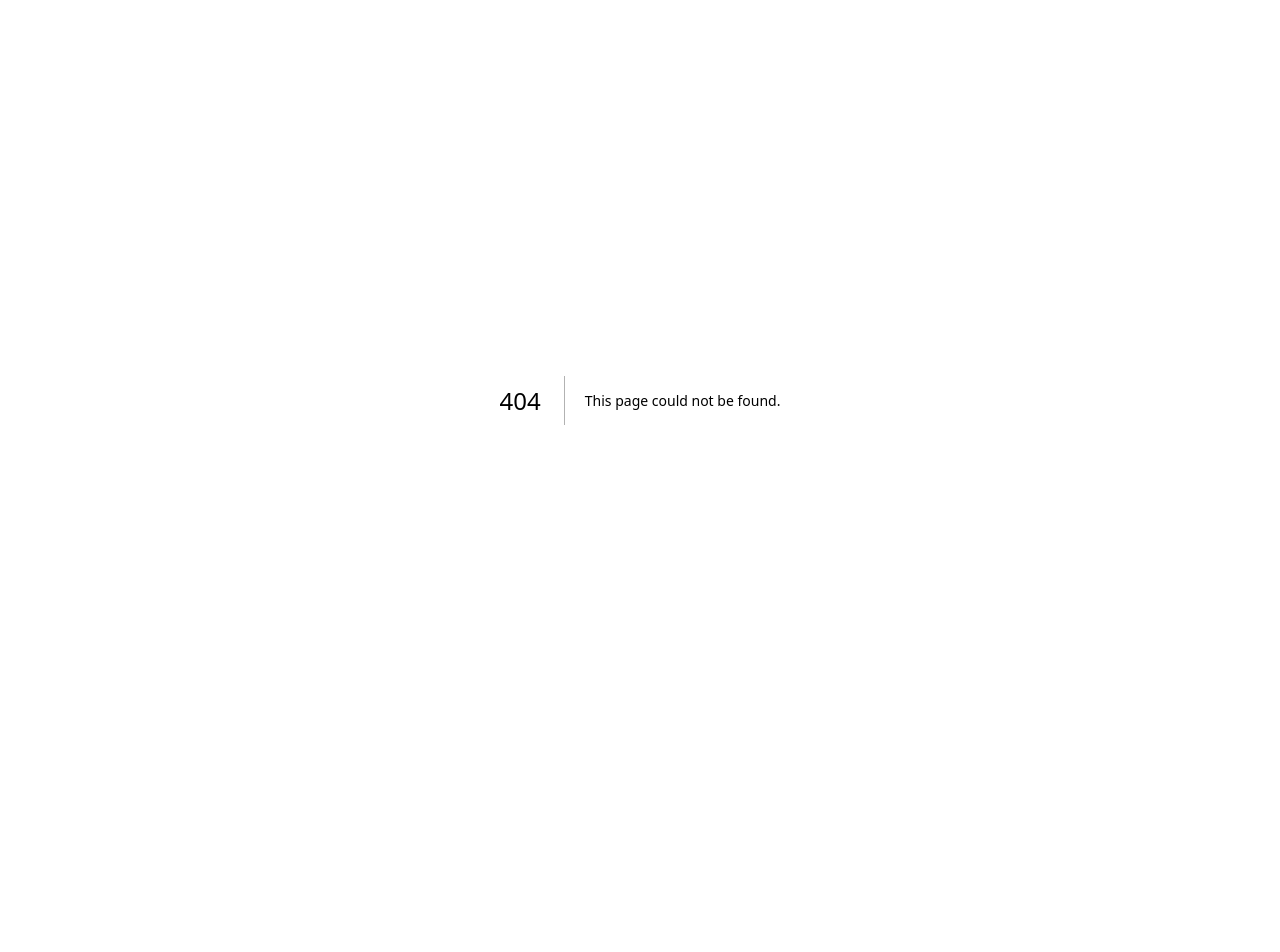
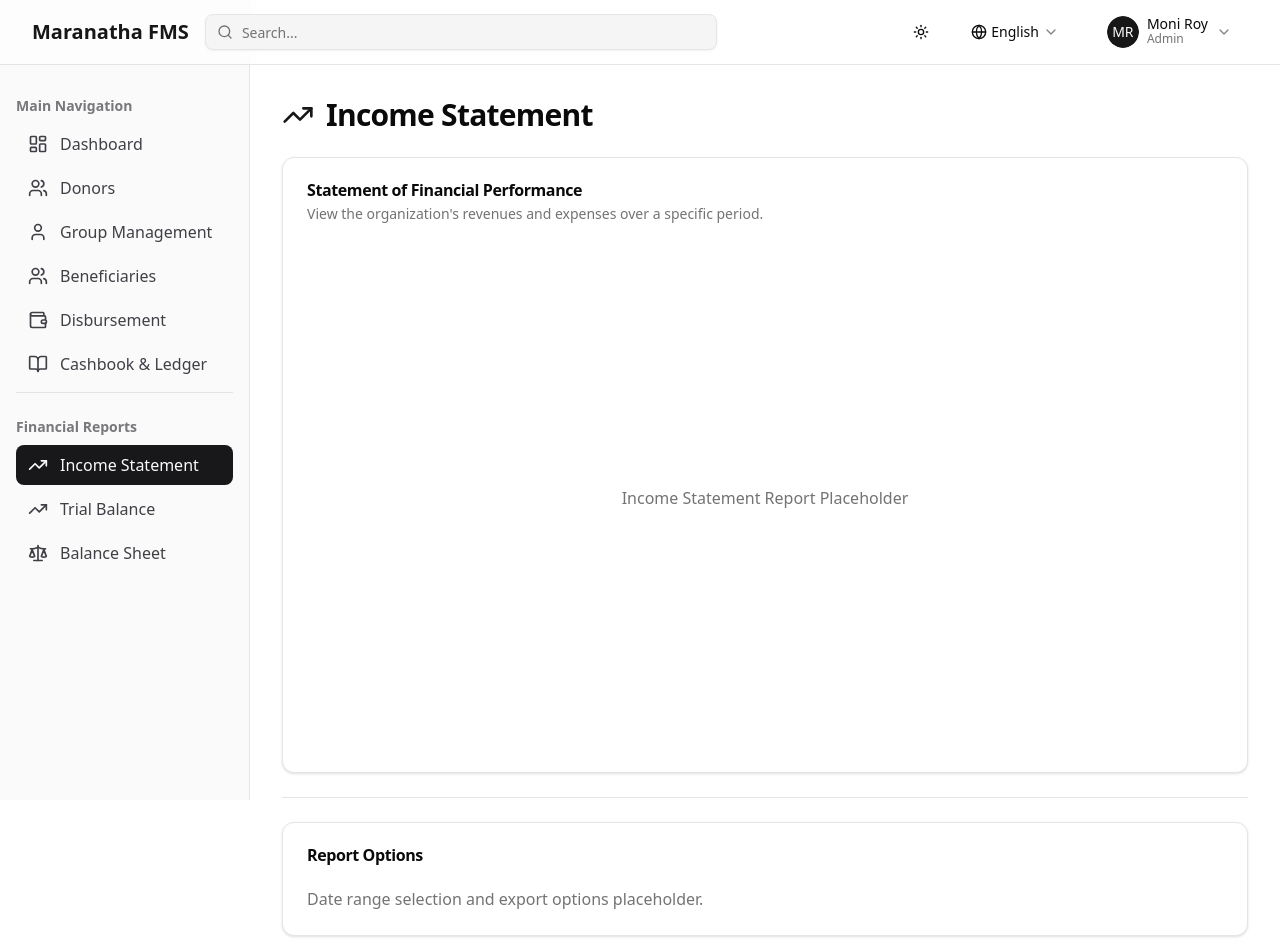
Before and after one commit to DevSpenz/Maranatha, a Next.js app: page /income-statement in a window 1280 px wide. Before the commit this address had no page. Shown: the top 952 px of the page. Before the commit the page ends 800 px from the top, so only its background shows below. Built offline with nearby package versions, Linux system fonts and the light colour scheme.

Commit message:
[dyad] Creating placeholder pages for financial reports - wrote 3 file(s)

```diff
--- /dev/null
+++ b/src/app/balance-sheet/page.tsx
@@ -0,0 +1,44 @@
+import { DashboardShell } from "@/components/layout/DashboardShell";
+import { Card, CardContent, CardDescription, CardHeader, CardTitle } from "@/components/ui/card";
+import { Separator } from "@/components/ui/separator";
+import { Scale } from "lucide-react";
+
+export default function BalanceSheetPage() {
+  return (
+    <DashboardShell>
+      <div className="space-y-6">
+        <div className="flex items-center gap-3">
+            <Scale className="h-8 w-8 text-primary" />
+            <h1 className="text-3xl font-bold tracking-tight">Balance Sheet</h1>
+        </div>
+
+        <Card>
+          <CardHeader>
+            <CardTitle>Statement of Financial Position</CardTitle>
+            <CardDescription>
+              Summary of the organization's assets, liabilities, and equity at a specific point in time.
+            </CardDescription>
+          </CardHeader>
+          <CardContent>
+            <div className="h-[500px] flex items-center justify-center text-muted-foreground">
+              Balance Sheet Report Placeholder
+            </div>
+          </CardContent>
+        </Card>
+
+        <Separator />
+
+        <Card>
+            <CardHeader>
+                <CardTitle>Report Options</CardTitle>
+            </CardHeader>
+            <CardContent>
+                <div className="text-muted-foreground">
+                    Date selection and export options placeholder.
+                </div>
+            </CardContent>
+        </Card>
+      </div>
+    </DashboardShell>
+  );
+}
--- /dev/null
+++ b/src/app/income-statement/page.tsx
@@ -0,0 +1,44 @@
+import { DashboardShell } from "@/components/layout/DashboardShell";
+import { Card, CardContent, CardDescription, CardHeader, CardTitle } from "@/components/ui/card";
+import { Separator } from "@/components/ui/separator";
+import { TrendingUp } from "lucide-react";
+
+export default function IncomeStatementPage() {
+  return (
+    <DashboardShell>
+      <div className="space-y-6">
+        <div className="flex items-center gap-3">
+            <TrendingUp className="h-8 w-8 text-primary" />
+            <h1 className="text-3xl font-bold tracking-tight">Income Statement</h1>
+        </div>
+
+        <Card>
+          <CardHeader>
+            <CardTitle>Statement of Financial Performance</CardTitle>
+            <CardDescription>
+              View the organization's revenues and expenses over a specific period.
+            </CardDescription>
+          </CardHeader>
+          <CardContent>
+            <div className="h-[500px] flex items-center justify-center text-muted-foreground">
+              Income Statement Report Placeholder
+            </div>
+          </CardContent>
+        </Card>
+
+        <Separator />
+
+        <Card>
+            <CardHeader>
+                <CardTitle>Report Options</CardTitle>
+            </CardHeader>
+            <CardContent>
+                <div className="text-muted-foreground">
+                    Date range selection and export options placeholder.
+                </div>
+            </CardContent>
+        </Card>
+      </div>
+    </DashboardShell>
+  );
+}
--- /dev/null
+++ b/src/app/trial-balance/page.tsx
@@ -0,0 +1,44 @@
+import { DashboardShell } from "@/components/layout/DashboardShell";
+import { Card, CardContent, CardDescription, CardHeader, CardTitle } from "@/components/ui/card";
+import { Separator } from "@/components/ui/separator";
+import { TrendingUp } from "lucide-react";
+
+export default function TrialBalancePage() {
+  return (
+    <DashboardShell>
+      <div className="space-y-6">
+        <div className="flex items-center gap-3">
+            <TrendingUp className="h-8 w-8 text-primary" />
+            <h1 className="text-3xl font-bold tracking-tight">Trial Balance</h1>
+        </div>
+
+        <Card>
+          <CardHeader>
+            <CardTitle>Account Balances Summary</CardTitle>
+            <CardDescription>
+              A list of all general ledger accounts and their debit or credit balances.
+            </CardDescription>
+          </CardHeader>
+          <CardContent>
+            <div className="h-[500px] flex items-center justify-center text-muted-foreground">
+              Trial Balance Report Placeholder
+            </div>
+          </CardContent>
+        </Card>
+
+        <Separator />
+
+        <Card>
+            <CardHeader>
+                <CardTitle>Report Options</CardTitle>
+            </CardHeader>
+            <CardContent>
+                <div className="text-muted-foreground">
+                    Date selection and export options placeholder.
+                </div>
+            </CardContent>
+        </Card>
+      </div>
+    </DashboardShell>
+  );
+}
```
